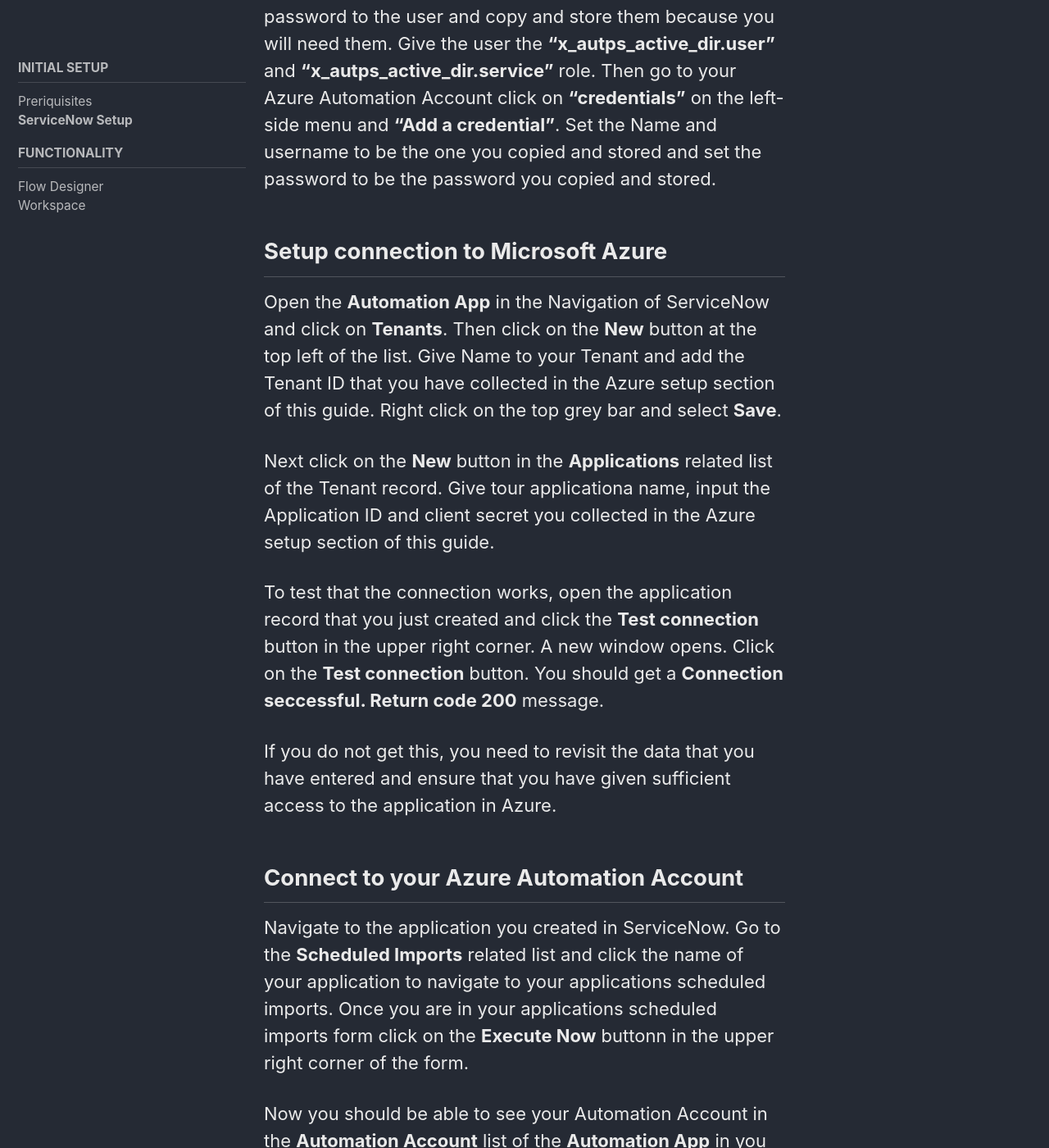
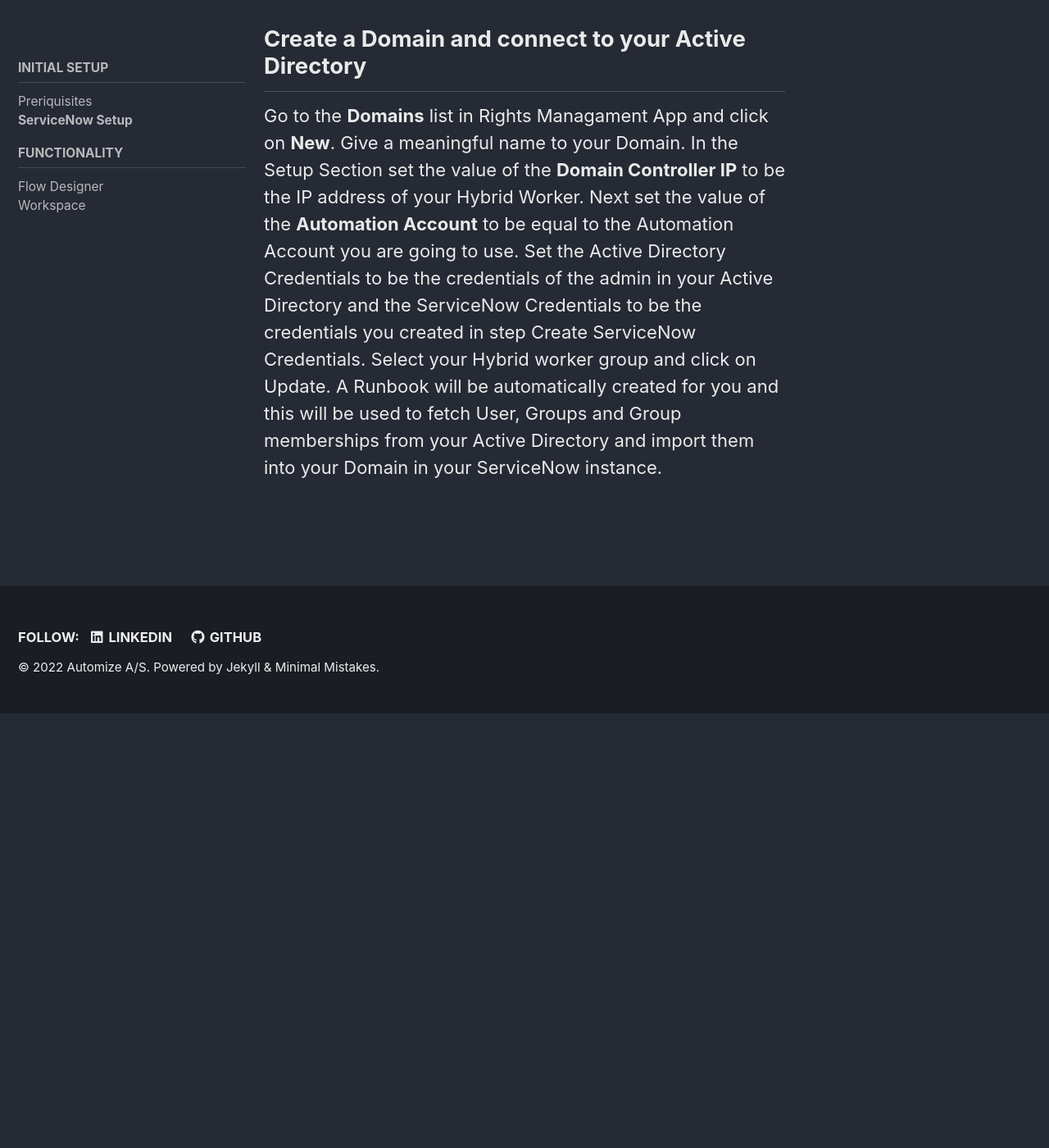
Before and after one commit to Mjolner-ServiceNow/mimisbrunnr.dk, a Jekyll site: the page built from _docs/rights-management-app/servicenow.md, in a window 1280 px wide and 1400 px high, scrolled down 790 px. Shown: the whole window at 82% size. Built offline with Jekyll 4.4.1, drawn with Linux system fonts in a browser that asks for light colours; cached includes are drawn as plain includes; after the commit the page ends 1660 px from its top, so only the background shows below that; some of the changed text lies outside the part shown.

Commit message:
Rights management app seervicenow setup changes

```diff
--- a/_docs/rights-management-app/servicenow.md
+++ b/_docs/rights-management-app/servicenow.md
@@ -8,30 +8,13 @@
 toc: true
 ---
 
-In this guide we will configure **Rights Management App** in ServiceNow to be able to connect to your Active Directory. To complete this guide you must habe the role of **Admin** in ServiceNow.
-
-To be able to use the Rights Management App you need to have installed and running the Automation App from Automize. If you do not already have the Automation App then go to [store.servicenow.com](https://store.servicenow.com) and download the Automation App from Automize. Follow the guide [Automation App Setup](https://automation-app/servicenow-setup/) to set the Automation App on your ServiceNow instance.
+In this guide we will configure **Rights Management App** in ServiceNow to be able to connect to your Active Directory. To complete this guide you must have the role of **Admin** in ServiceNow.
 
 ## Create ServiceNow Credentials
 
-Navigate to the Users List under User Administration into ServiceNow and create a new user. Give a username and a password to the user and copy and store them because you will need them. Give the user the **"x_autps_active_dir.user"** and **"x_autps_active_dir.service"** role. Then go to your Azure Automation Account click on **"credentials"** on the left-side menu and **"Add a credential"**. Set the Name and username to be the one you copied and stored and set the password to be the password you copied and stored.
+Navigate to the Users List under User Administration into ServiceNow and create a new user. Give a username and a password to the user and copy and store them because you will need them. Give the user the **"x_autps_active_dir.user"** and **"x_autps_active_dir.service"** role. Then go to your Azure Automation Account click on **"Credentials"** on the left-side menu and **"Add a credential"**. Set the Name and username to be the one you copied and stored and set the password to be the password you copied and stored.
 
-## Setup connection to Microsoft Azure
 
-Open the **Automation App** in the Navigation of ServiceNow and click on **Tenants**. Then click on the **New** button at the top left of the list. Give  Name to your Tenant and add the Tenant ID that you have collected in the Azure setup section of this guide. Right click on the top grey bar and select **Save**.
+## Create a Domain and connect to your Active Directory
 
-Next click on the **New** button in the **Applications** related list of the Tenant record. Give tour applicationa name, input the Application ID and client secret you collected in the Azure setup section of this guide.
-
-To test that the connection works, open the application record that you just created and click the **Test connection** button in the upper right corner. A new window opens. Click on the **Test connection** button. You should get a **Connection seccessful. Return code 200** message.
-
-If you do not get this, you need to revisit the data that you have entered and ensure that you have given sufficient access to the application in Azure.
-
-## Connect to your Azure Automation Account
-
-Navigate to the application you created in ServiceNow. Go to the **Scheduled Imports** related list and click the name of your application to navigate to your applications scheduled imports. Once you are in your applications scheduled imports form click on the **Execute Now** buttonn in the upper right corner of the form.
-
-Now you should be able to see your Automation Account in the **Automation Account** list of the **Automation App** in you ServiceNow instance.
-
-## Create a Domain and connect toyour Active Directory
-
-Go to the **Domains** list in Rights Managament App and click on **New**. Give a meaningful name to your Domain. In the Setup Section set the value of the **Domain Controller IP** to be the IP address of your Hybrid Worker. Next set the value of the **Autmation Account** to be equal to the Automation Account you configured in the previous step. Set the Active Directory Credentials to be the credentials of the admin in your Active DIrectory and the ServiceNow Credentials to be the credentials you created in step Create ServiceNow Credentials.  Select your Hybrid worker group and click on Update. A Runbook will be automatically created for you and this will be used to fetch User, Groups and Group memberships from your Active Directory and import them into your Domain in your ServiceNow instance.
+Go to the **Domains** list in Rights Managament App and click on **New**. Give a meaningful name to your Domain. In the Setup Section set the value of the **Domain Controller IP** to be the IP address of your Hybrid Worker. Next set the value of the **Automation Account** to be equal to the Automation Account you are going to use. Set the Active Directory Credentials to be the credentials of the admin in your Active Directory and the ServiceNow Credentials to be the credentials you created in step Create ServiceNow Credentials.  Select your Hybrid worker group and click on Update. A Runbook will be automatically created for you and this will be used to fetch User, Groups and Group memberships from your Active Directory and import them into your Domain in your ServiceNow instance.
```
